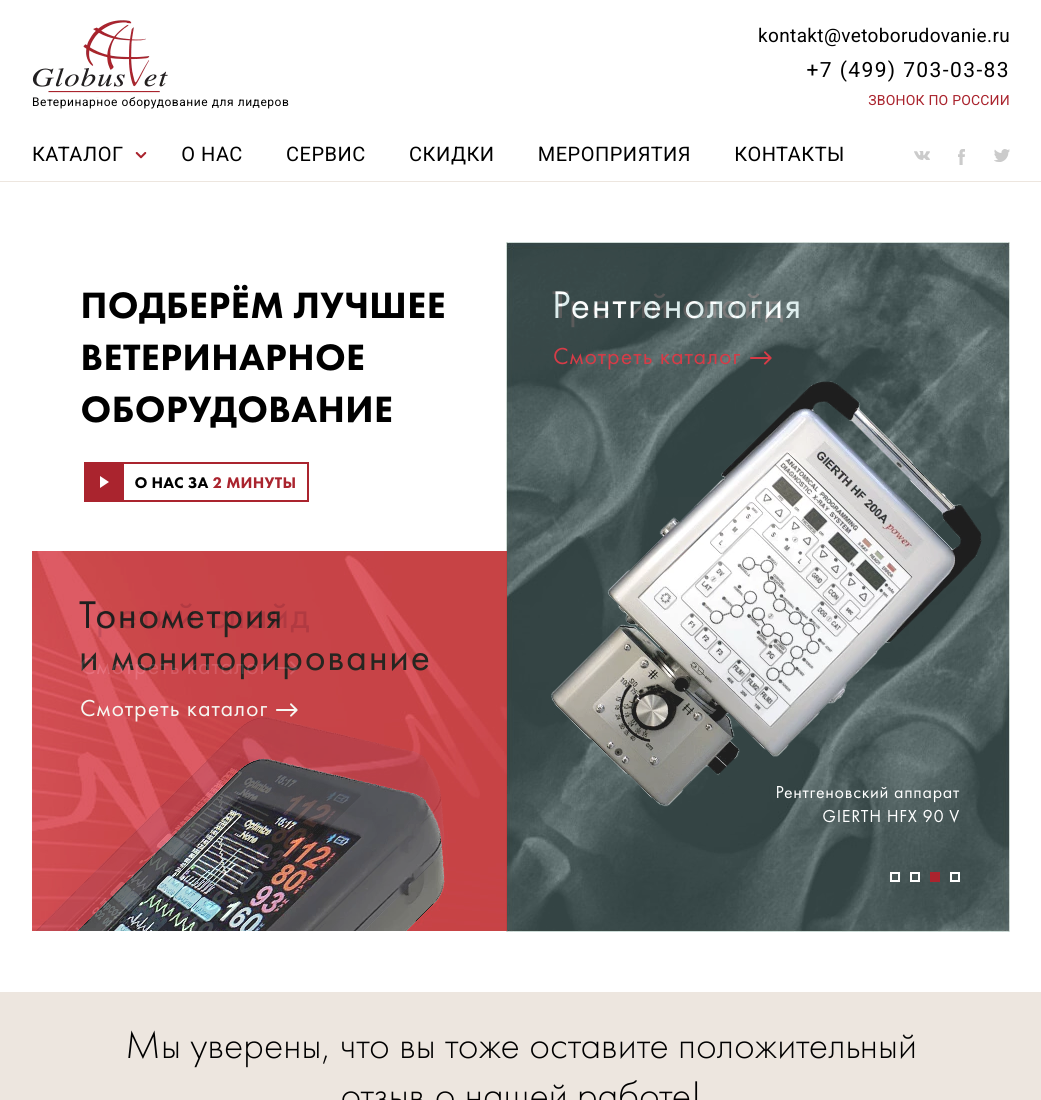
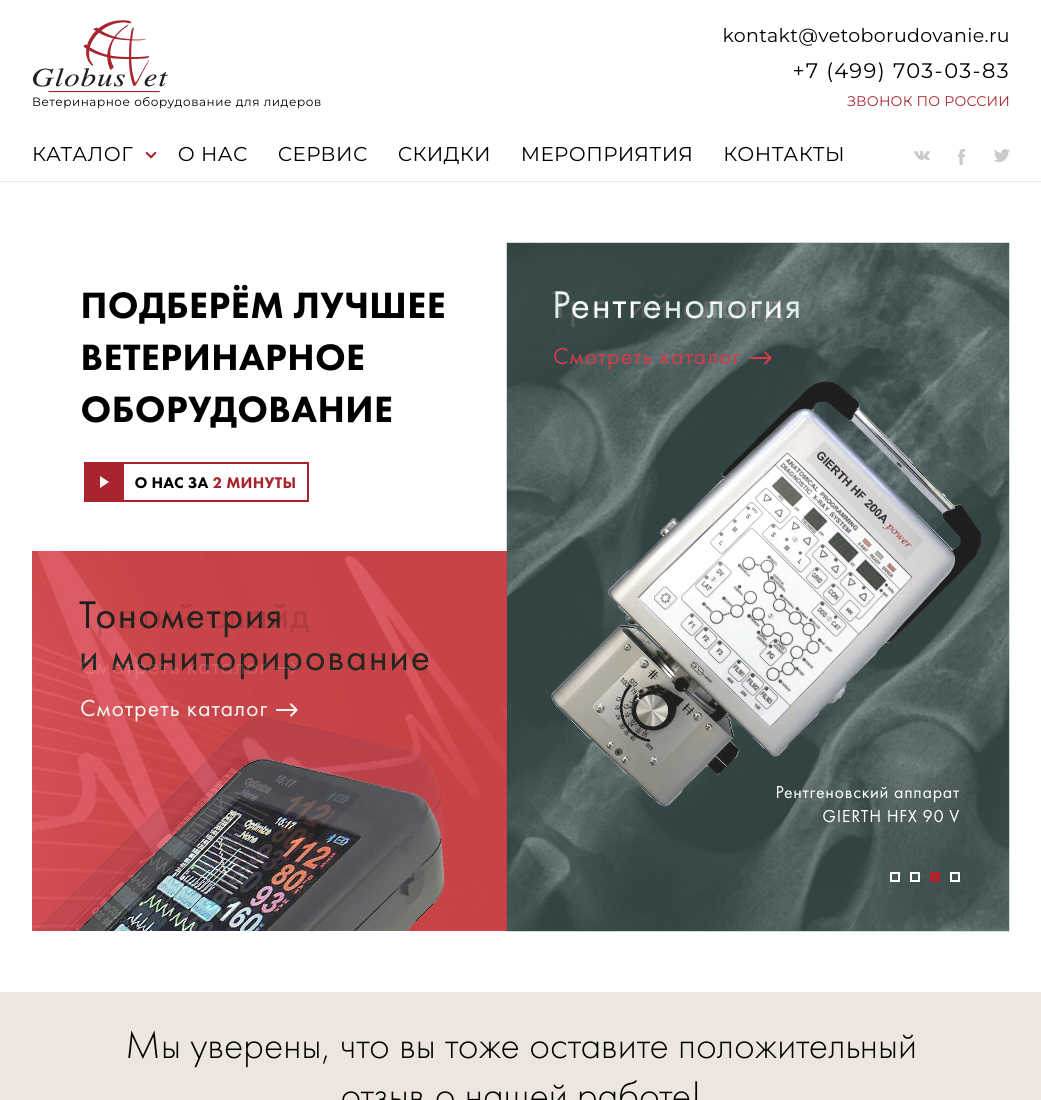
Before and after one commit to Slavenzka/globus, a website: page source/index.html in a window 1280 px wide. Shown: the top 1100 px of the page, without its empty margins (119-1160 px from the left). Drawn offline with Linux system fonts and the light colour scheme; files whose address does not match are found by name; a web font is replaced by a local one.

Commit message:
Заменил в шапке шрифт на Montserrat

```diff
--- a/source/index.html
+++ b/source/index.html
@@ -6,7 +6,7 @@
   <meta name="viewport" content="width=device-width, initial-scale=1.0">
   <title>Главная страница магазина GlobusVet</title>
   <link rel="stylesheet" href="css/style.min.css">
-  <link href="https://fonts.googleapis.com/css?family=Roboto:300,400,500,700&amp;subset=cyrillic" rel="stylesheet">
+  <link href="https://fonts.googleapis.com/css?family=Montserrat:300,400,500,600,700&amp;subset=cyrillic" rel="stylesheet">
 </head>
 
 <body>
--- a/source/sass/variables.scss
+++ b/source/sass/variables.scss
@@ -5,7 +5,7 @@
 $width-min__mobile: 320px;
 
 $font-family__main: "Futura", "Arial", sans-serif;
-$font-family__aux: "Roboto", "Arial", sans-serif;
+$font-family__aux: "Montserrat", "Arial", sans-serif;
 
 $font-color__main: rgb(0, 0, 0);
 $font-color__light: rgb(255, 255, 255);
```
Also changed, not shown: source/css/style.css, source/css/style.min.css.
